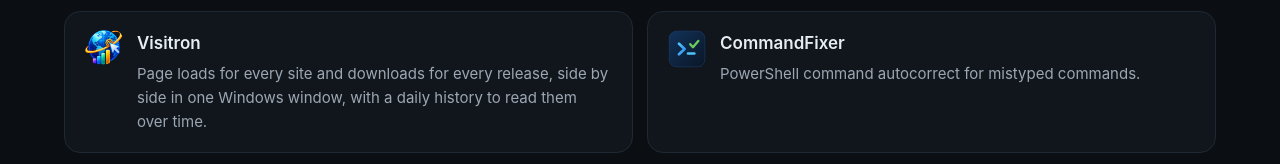
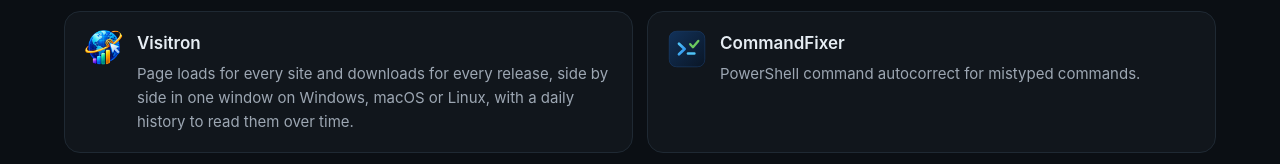
Before and after one commit to oernster/oernster.github.io, a plain HTML site: page tooling.html in a window 1280 px wide. Shown: the part 584-748 px from the top of the page. Drawn offline with Linux system fonts and the light colour scheme.

Commit message:
Describe Visitron as running on Windows, macOS and Linux

```diff
--- a/tooling.html
+++ b/tooling.html
@@ -89,7 +89,7 @@
         <span class="ic"><img src="assets/visitron.png" alt="" width="38" height="38"></span>
         <span class="body">
           <span class="t">Visitron</span>
-          <span class="d">Page loads for every site and downloads for every release, side by side in one Windows window, with a daily history to read them over time.</span>
+          <span class="d">Page loads for every site and downloads for every release, side by side in one window on Windows, macOS or Linux, with a daily history to read them over time.</span>
         </span>
       </a>
       <a class="card" href="https://ernster.dev/CommandFixer/">
```
